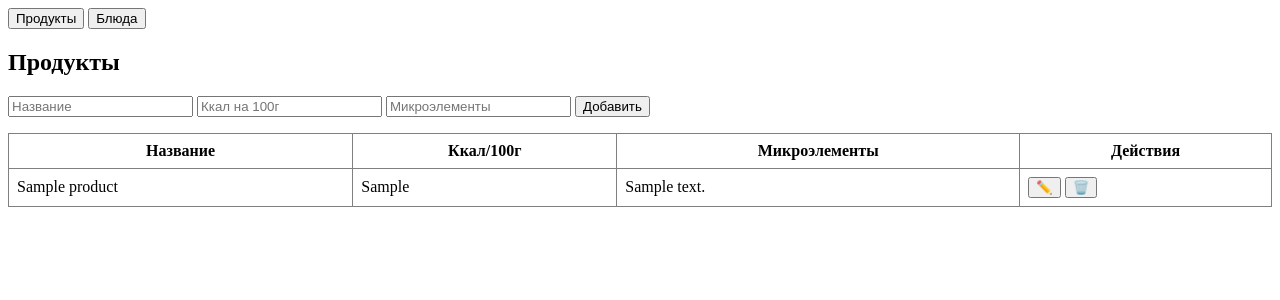
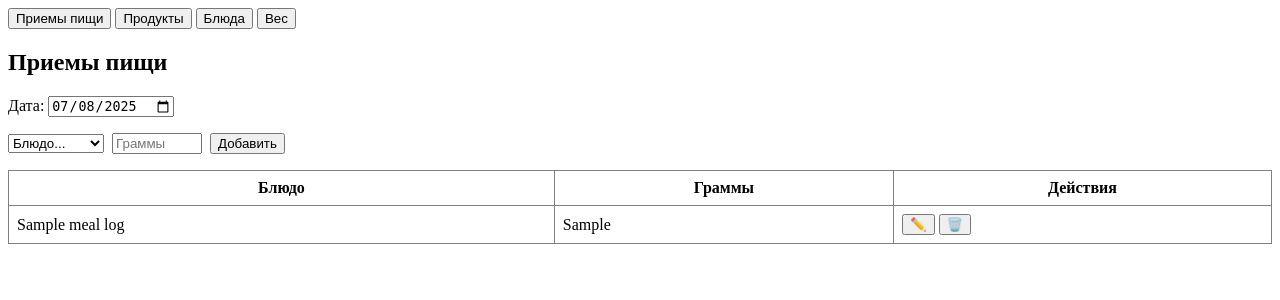
Before and after one commit to HythlodaeusKonstantin/personal-calendar, a FastAPI app: page /section/nutrition in a window 1280 px wide. Shown: the top 300 px of the page. Run offline with FastAPI, Linux system fonts and the light colour scheme; a database or web service that is not in the repository returns one stand-in record (values such as "Sample title"); some libraries are stand-ins or nearby versions.

Commit message:
Вес и структура проекта

```diff
--- a/personal-calendar/main.py
+++ b/main.py
@@ -1,4 +1,4 @@
-from fastapi import FastAPI, Request, APIRouter, Form
+from fastapi import FastAPI, Request, APIRouter, Form, Query
 from fastapi.responses import HTMLResponse, RedirectResponse
 from jinja2 import Environment, FileSystemLoader, select_autoescape
 import psycopg2
@@ -98,6 +98,12 @@ SCHEMA = {
     "calories_goal": [
         ("id", "UUID PRIMARY KEY"),
         ("target_calories", "INTEGER NOT NULL")
+    ],
+    # Личные данные
+    "personal_data": [
+        ("id", "UUID PRIMARY KEY"),
+        ("date", "DATE NOT NULL"),
+        ("weight", "FLOAT NOT NULL")
     ],
 }
 
@@ -928,8 +934,10 @@ async def delete_task_entry(entry_id: str):
 NUTRITION_SECTION_TEMPLATE = '''
 <div>
     <div class="tabs" style="margin-bottom: 0;">
+        <button class="tab {active_meal_log}" id="tab-nutrition-meal-log" hx-get="/section/nutrition/meal-log" hx-target="#nutrition-subsection" hx-swap="innerHTML" onclick="setActiveSubTab(this)">Приемы пищи</button>
         <button class="tab {active_products}" id="tab-nutrition-products" hx-get="/section/nutrition/products" hx-target="#nutrition-subsection" hx-swap="innerHTML" onclick="setActiveSubTab(this)">Продукты</button>
         <button class="tab {active_dishes}" id="tab-nutrition-dishes" hx-get="/section/nutrition/dishes" hx-target="#nutrition-subsection" hx-swap="innerHTML" onclick="setActiveSubTab(this)">Блюда</button>
+        <button class="tab {active_weight}" id="tab-nutrition-weight" hx-get="/section/nutrition/weight" hx-target="#nutrition-subsection" hx-swap="innerHTML" onclick="setActiveSubTab(this)">Вес</button>
     </div>
     <div id="nutrition-subsection" class="tab-content" style="margin-top:0;">{content}</div>
 </div>
@@ -941,11 +949,139 @@ function setActiveSubTab(tab) {{
 </script>
 '''
 
+from fastapi import Query
+from datetime import datetime
+
+MEAL_LOG_LIST_TEMPLATE = '''
+<div id="meal-log-list">
+<h2>Приемы пищи</h2>
+<form id="meal-log-date-form" style="margin-bottom: 16px;">
+    <label>Дата: <input type="date" name="date" value="{date}" hx-get="/section/nutrition/meal-log" hx-target="#nutrition-subsection" hx-swap="innerHTML"></label>
+</form>
+<form hx-post="/section/nutrition/meal-log/add" hx-target="#meal-log-list" hx-swap="outerHTML" style="margin-bottom: 16px; display: flex; gap: 8px; align-items: center;">
+    <select name="dish_id" required>
+        <option value="">Блюдо...</option>
+        {dish_options}
+    </select>
+    <input type="number" step="0.01" name="consumed_grams" placeholder="Граммы" required style="width:90px;">
+    <input type="hidden" name="date" value="{date}">
+    <button type="submit">Добавить</button>
+</form>
+<table border="1" cellpadding="8" style="border-collapse: collapse; width: 100%;">
+    <tr><th>Блюдо</th><th>Граммы</th><th>Действия</th></tr>
+    {rows}
+</table>
+</div>
+'''
+
+MEAL_LOG_ROW_TEMPLATE = '''
+<tr id="edit-meal-log-row-{id}">
+    <td>{dish_name}</td>
+    <td>{consumed_grams}</td>
+    <td>
+        <button hx-get="/section/nutrition/meal-log/edit/{id}?date={date}" hx-target="#edit-meal-log-row-{id}" hx-swap="outerHTML">✏️</button>
+        <button hx-delete="/section/nutrition/meal-log/delete/{id}?date={date}" hx-target="#meal-log-list" hx-swap="outerHTML">🗑️</button>
+    </td>
+</tr>
+'''
+
+MEAL_LOG_EDIT_TEMPLATE = '''
+<tr id="edit-meal-log-row-{id}">
+    <td colspan="3">
+        <form hx-post="/section/nutrition/meal-log/edit/{id}" hx-target="#meal-log-list" hx-swap="outerHTML">
+            <select name="dish_id" required>
+                {dish_options}
+            </select>
+            <input type="number" step="0.01" name="consumed_grams" value="{consumed_grams}" required style="width:90px;">
+            <input type="hidden" name="date" value="{date}">
+            <button type="submit">Сохранить</button>
+            <button type="button" onclick="window.location.reload()">Отмена</button>
+        </form>
+    </td>
+</tr>
+'''
+
+def get_dish_options(selected=None):
+    conn = get_db_connection()
+    cur = conn.cursor()
+    cur.execute("SELECT id, name FROM dish ORDER BY name;")
+    options = ""
+    for row in cur.fetchall():
+        sel = " selected" if selected and row[0] == selected else ""
+        options += f'<option value="{row[0]}"{sel}>{row[1]}</option>'
+    cur.close()
+    conn.close()
+    return options
+
+def render_meal_log_list(date_str):
+    conn = get_db_connection()
+    cur = conn.cursor()
+    cur.execute('''
+        SELECT m.id, d.name, m.consumed_grams
+        FROM meal_log m JOIN dish d ON m.dish_id = d.id
+        WHERE m.date = %s
+        ORDER BY d.name;
+    ''', (date_str,))
+    rows = "".join(
+        MEAL_LOG_ROW_TEMPLATE.format(id=row[0], dish_name=row[1], consumed_grams=row[2], date=date_str) for row in cur.fetchall()
+    )
+    cur.close()
+    conn.close()
+    return MEAL_LOG_LIST_TEMPLATE.format(rows=rows, dish_options=get_dish_options(), date=date_str)
+
+@app.get("/section/nutrition/meal-log", response_class=HTMLResponse)
+async def nutrition_meal_log(date: str = Query(None)):
+    if not date:
+        date = datetime.now().date().isoformat()
+    return HTMLResponse(render_meal_log_list(date))
+
+@app.post("/section/nutrition/meal-log/add", response_class=HTMLResponse)
+async def add_meal_log(dish_id: str = Form(...), consumed_grams: float = Form(...), date: str = Form(...)):
+    conn = get_db_connection()
+    cur = conn.cursor()
+    cur.execute("INSERT INTO meal_log (id, date, dish_id, consumed_grams) VALUES (%s, %s, %s, %s);", (str(uuid.uuid4()), date, dish_id, consumed_grams))
+    conn.commit()
+    cur.close()
+    conn.close()
+    return render_meal_log_list(date)
+
+@app.get("/section/nutrition/meal-log/edit/{log_id}", response_class=HTMLResponse)
+async def edit_meal_log_form(log_id: str, date: str = Query(...)):
+    conn = get_db_connection()
+    cur = conn.cursor()
+    cur.execute("SELECT id, dish_id, consumed_grams FROM meal_log WHERE id = %s;", (log_id,))
+    row = cur.fetchone()
+    cur.close()
+    conn.close()
+    if not row:
+        return HTMLResponse(f"<tr><td colspan='3'>Запись не найдена</td></tr>")
+    return MEAL_LOG_EDIT_TEMPLATE.format(id=row[0], dish_options=get_dish_options(selected=row[1]), consumed_grams=row[2], date=date)
+
+@app.post("/section/nutrition/meal-log/edit/{log_id}", response_class=HTMLResponse)
+async def edit_meal_log(log_id: str, dish_id: str = Form(...), consumed_grams: float = Form(...), date: str = Form(...)):
+    conn = get_db_connection()
+    cur = conn.cursor()
+    cur.execute("UPDATE meal_log SET dish_id = %s, consumed_grams = %s WHERE id = %s;", (dish_id, consumed_grams, log_id))
+    conn.commit()
+    cur.close()
+    conn.close()
+    return render_meal_log_list(date)
+
+@app.delete("/section/nutrition/meal-log/delete/{log_id}", response_class=HTMLResponse)
+async def delete_meal_log(log_id: str, date: str = Query(...)):
+    conn = get_db_connection()
+    cur = conn.cursor()
+    cur.execute("DELETE FROM meal_log WHERE id = %s;", (log_id,))
+    conn.commit()
+    cur.close()
+    conn.close()
+    return render_meal_log_list(date)
+
 @app.get("/section/nutrition", response_class=HTMLResponse)
 async def section_nutrition():
-    content = render_product_list()
+    content = render_meal_log_list(datetime.now().date().isoformat())
     html = NUTRITION_SECTION_TEMPLATE.format(
-        active_products="active", active_dishes="",
+        active_products="", active_dishes="", active_meal_log="active", active_weight="",
         content=content
     )
     return HTMLResponse(html)
@@ -1244,6 +1380,141 @@ async def delete_dish(dish_id: str):
     conn.close()
     return render_dish_list()
 
+WEIGHT_LIST_TEMPLATE = '''
+<div id="weight-list">
+<h2>Вес</h2>
+<form hx-post="/section/nutrition/weight/add" hx-target="#weight-list" hx-swap="outerHTML" style="margin-bottom: 16px; display: flex; gap: 8px; align-items: center;">
+    <input type="date" name="date" value="{today}" required>
+    <input type="number" step="0.01" name="weight" placeholder="Вес (кг)" required style="width:90px;">
+    <button type="submit">Добавить</button>
+</form>
+<table border="1" cellpadding="8" style="border-collapse: collapse; width: 100%;">
+    <tr><th>Дата</th><th>Вес (кг)</th><th>Действия</th></tr>
+    {rows}
+</table>
+</div>
+'''
+
+WEIGHT_ROW_TEMPLATE = '''
+<tr id="edit-weight-row-{id}">
+    <td>{date}</td>
+    <td>{weight}</td>
+    <td>
+        <button hx-get="/section/nutrition/weight/edit/{id}" hx-target="#edit-weight-row-{id}" hx-swap="outerHTML">✏️</button>
+        <button hx-delete="/section/nutrition/weight/delete/{id}" hx-target="#weight-list" hx-swap="outerHTML">🗑️</button>
+    </td>
+</tr>
+'''
+
+WEIGHT_EDIT_TEMPLATE = '''
+<tr id="edit-weight-row-{id}">
+    <td colspan="3">
+        <form hx-post="/section/nutrition/weight/edit/{id}" hx-target="#weight-list" hx-swap="outerHTML">
+            <input type="date" name="date" value="{date}" required>
+            <input type="number" step="0.01" name="weight" value="{weight}" required style="width:90px;">
+            <button type="submit">Сохранить</button>
+            <button type="button" onclick="window.location.reload()">Отмена</button>
+        </form>
+    </td>
+</tr>
+'''
+
+def render_weight_list():
+    conn = get_db_connection()
+    cur = conn.cursor()
+    cur.execute("SELECT id, date, weight FROM personal_data ORDER BY date DESC;")
+    rows = "".join(
+        WEIGHT_ROW_TEMPLATE.format(id=row[0], date=row[1], weight=row[2]) for row in cur.fetchall()
+    )
+    cur.close()
+    conn.close()
+    from datetime import date as dtdate
+    return WEIGHT_LIST_TEMPLATE.format(rows=rows, today=dtdate.today().isoformat())
+
+@app.get("/section/nutrition/weight", response_class=HTMLResponse)
+async def nutrition_weight():
+    return HTMLResponse(render_weight_list())
+
+@app.post("/section/nutrition/weight/add", response_class=HTMLResponse)
+async def add_weight(date: str = Form(...), weight: float = Form(...)):
+    conn = get_db_connection()
+    cur = conn.cursor()
+    import uuid
+    cur.execute("INSERT INTO personal_data (id, date, weight) VALUES (%s, %s, %s);", (str(uuid.uuid4()), date, weight))
+    conn.commit()
+    cur.close()
+    conn.close()
+    return render_weight_list()
+
+@app.get("/section/nutrition/weight/edit/{weight_id}", response_class=HTMLResponse)
+async def edit_weight_form(weight_id: str):
+    conn = get_db_connection()
+    cur = conn.cursor()
+    cur.execute("SELECT id, date, weight FROM personal_data WHERE id = %s;", (weight_id,))
+    row = cur.fetchone()
+    cur.close()
+    conn.close()
+    if not row:
+        return HTMLResponse(f"<tr><td colspan='3'>Запись не найдена</td></tr>")
+    return WEIGHT_EDIT_TEMPLATE.format(id=row[0], date=row[1], weight=row[2])
+
+@app.post("/section/nutrition/weight/edit/{weight_id}", response_class=HTMLResponse)
+async def edit_weight(weight_id: str, date: str = Form(...), weight: float = Form(...)):
+    conn = get_db_connection()
+    cur = conn.cursor()
+    cur.execute("UPDATE personal_data SET date = %s, weight = %s WHERE id = %s;", (date, weight, weight_id))
+    conn.commit()
+    cur.close()
+    conn.close()
+    return render_weight_list()
+
+@app.delete("/section/nutrition/weight/delete/{weight_id}", response_class=HTMLResponse)
+async def delete_weight(weight_id: str):
+    conn = get_db_connection()
+    cur = conn.cursor()
+    cur.execute("DELETE FROM personal_data WHERE id = %s;", (weight_id,))
+    conn.commit()
+    cur.close()
+    conn.close()
+    return render_weight_list()
+
+SETTINGS_TEMPLATE = '''
+<div style="max-width:400px;margin:0 auto;">
+    <form hx-post="/section/settings/calories-goal" hx-target="#settings-goal-form" hx-swap="outerHTML" id="settings-goal-form" style="display:flex;gap:8px;align-items:center;">
+        <label>Целевые калории в день:
+            <input type="number" name="target_calories" value="{target_calories}" min="0" required style="width:120px;">
+        </label>
+        <button type="submit">Сохранить</button>
+    </form>
+</div>
+'''
+
+def get_calories_goal():
+    conn = get_db_connection()
+    cur = conn.cursor()
+    cur.execute("SELECT target_calories FROM calories_goal LIMIT 1;")
+    row = cur.fetchone()
+    cur.close()
+    conn.close()
+    return row[0] if row else 2000
+
 @app.get("/section/sport", response_class=HTMLResponse)
-async def section_sport():
-    return HTMLResponse("<div>Спорт</div>")
+async def section_settings():
+    target_calories = get_calories_goal()
+    return HTMLResponse(SETTINGS_TEMPLATE.format(target_calories=target_calories))
+
+@app.post("/section/settings/calories-goal", response_class=HTMLResponse)
+async def set_calories_goal(target_calories: int = Form(...)):
+    conn = get_db_connection()
+    cur = conn.cursor()
+    cur.execute("SELECT id FROM calories_goal LIMIT 1;")
+    row = cur.fetchone()
+    if row:
+        cur.execute("UPDATE calories_goal SET target_calories = %s WHERE id = %s;", (target_calories, row[0]))
+    else:
+        import uuid
+        cur.execute("INSERT INTO calories_goal (id, target_calories) VALUES (%s, %s);", (str(uuid.uuid4()), target_calories))
+    conn.commit()
+    cur.close()
+    conn.close()
+    return SETTINGS_TEMPLATE.format(target_calories=target_calories)
--- a/personal-calendar/templates/index.html
+++ b/templates/index.html
@@ -20,7 +20,7 @@
         <button class="tab active" id="tab-habits" hx-get="/section/habits" hx-target="#tab-content" hx-swap="innerHTML" onclick="setActiveTab(this)">Привычки</button>
         <button class="tab" id="tab-tasks" hx-get="/section/tasks" hx-target="#tab-content" hx-swap="innerHTML" onclick="setActiveTab(this)">Задачи</button>
         <button class="tab" id="tab-nutrition" hx-get="/section/nutrition" hx-target="#tab-content" hx-swap="innerHTML" onclick="setActiveTab(this)">Питание</button>
-        <button class="tab" id="tab-sport" hx-get="/section/sport" hx-target="#tab-content" hx-swap="innerHTML" onclick="setActiveTab(this)">Спорт</button>
+        <button class="tab" id="tab-settings" hx-get="/section/sport" hx-target="#tab-content" hx-swap="innerHTML" onclick="setActiveTab(this)">Настройки</button>
     </div>
     <div class="tab-content" id="tab-content">
         <div>Привычки</div>
```
Also changed, not shown: README.md (renamed from personal-calendar/README.md), docker-compose.yml (renamed from personal-calendar/docker-compose.yml), requirements.txt (renamed from personal-calendar/requirements.txt), 4 other files.
